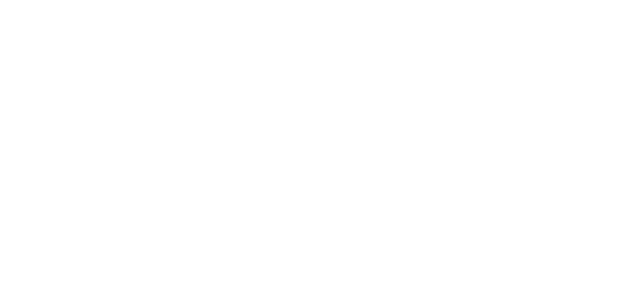
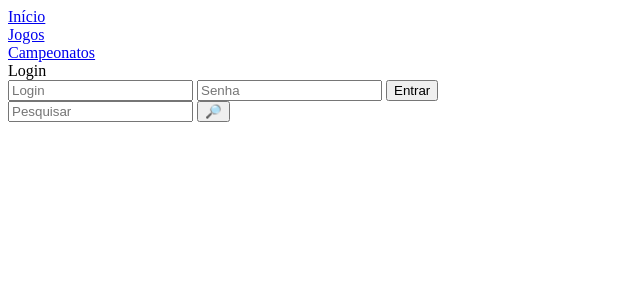
Before and after one commit to andreeeeeeeee/OneTransferScore, a PHP site: page / in a window 1280 px wide. Before the commit the part shown is empty. Shown: the top 300 px of the page, without its empty margins (0-640 px from the left). Run offline with PHP 8.4, Linux system fonts and the light colour scheme; data comes from the database, SQL or seed files in the repository.

Commit message:
tentei fazer a barrinha de cima

```diff
--- a/index.php
+++ b/index.php
@@ -10,6 +10,24 @@
 </head>
 
 <body>
+    <div class="menu">
+        <div class="item"><a href="index.php">Início</a></div>
+        <div class="item"><a href="index.php">Jogos</a></div>
+        <div class="item"><a href="index.php">Campeonatos</a></div>
+        <div class="item" onclick="login()">Login</div>
+        <div class="textoLogin" id="login">
+            <input type="text" placeholder="Login">
+            <input type="text" placeholder="Senha">
+            <button>Entrar</button>
+        </div>
+        <input type="text" placeholder="Pesquisar">
+        <button>🔎</button>
+    </div>
+    <!-- notícias aqui em baixo -->
+
+
+
+
     <?php
     $db = new SQLite3("db.db");
     $db->exec("PRAGMA foreign_keys = ON");
@@ -21,6 +39,13 @@
     // }
     $db->close();
     ?>
+
+
+    <script>
+        function login() {
+            document.getElementById("login").classList.toggle("show");
+        }
+    </script>
 </body>
 
 </html>
```
